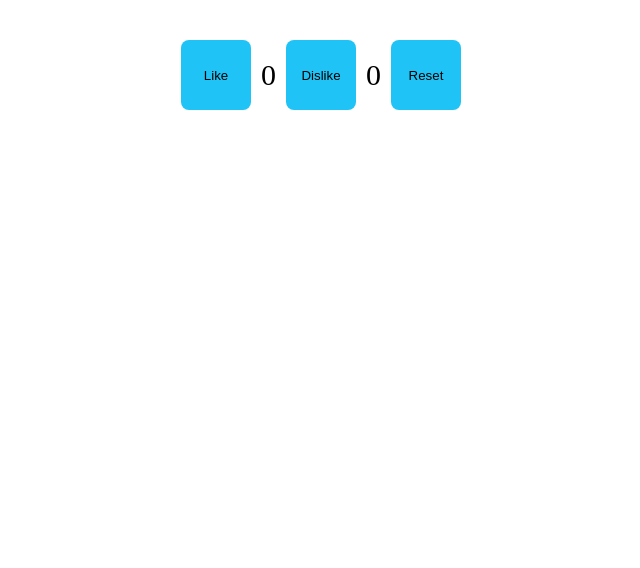
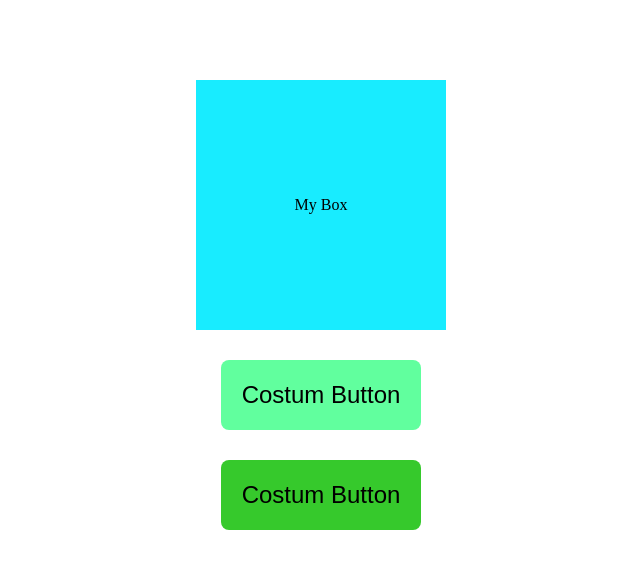
Before and after one commit to MischkaPCHI/Typescript_React, a React (Create React App) app: page / in a window 1280 px wide. Shown: the top 568 px of the page, without its empty margins (319-959 px from the left). Built offline with nearby package versions, Linux system fonts and the light colour scheme.

Commit message:
Lesson08

```diff
--- a/src/App.tsx
+++ b/src/App.tsx
@@ -1,6 +1,7 @@
 import "./App.css";
 //Lessons
 import Lessons06 from "./lessons/Lessons06/Lessons06";
+import Lesson08 from "lessons/Lesson08/Lesson08";
 
 //Homewok
 import Homework07 from "homeworks/Homework07/Homework07";
@@ -9,7 +10,8 @@ function App() {
   return (
     <div className="App">
       {/* <Lessons06 /> */}
-      <Homework07 />
+      {/* <Homework07 /> */}
+      <Lesson08 />
     </div>
   );
 }
--- /dev/null
+++ b/src/lessons/Lesson08/Lesson08.tsx
@@ -0,0 +1,15 @@
+import { BoxComponent,
+    Lesson08Component,
+    ButtonStyledComponents } from "./styles";
+
+const Lesson08 = () => {
+  return (
+    <Lesson08Component>
+      <BoxComponent>My Box</BoxComponent>
+      <ButtonStyledComponents mainButton>Costum Button</ButtonStyledComponents>
+      <ButtonStyledComponents mainButton={false}>Costum Button</ButtonStyledComponents>
+    </Lesson08Component>
+  );
+};
+
+export default Lesson08;
--- /dev/null
+++ b/src/lessons/Lesson08/styles.ts
@@ -0,0 +1,39 @@
+import styled from "@emotion/styled";
+import { css } from "@emotion/react";
+
+interface ButtonPropsStyled {
+  mainButton: boolean;
+}
+
+//создание шаблона стилей с помощи функции css
+const commonBoxStyles = css`
+  display: flex;
+  align-items: center;
+  justify-content: center;
+  width: 250px;
+  height: 250px;
+`;
+
+export const Lesson08Component = styled.div`
+  display: flex;
+  flex-direction: column;
+  align-items: center;
+  padding: 40px;
+  gap: 30px;
+`;
+
+export const BoxComponent = styled.div`
+  ${commonBoxStyles}
+  background: #18ecff;
+`;
+
+export const ButtonStyledComponents = styled.button<ButtonPropsStyled>`
+  width: 200px;
+  height: 70px;
+  border: none;
+  background: ${({ mainButton }) => (mainButton ? "#61FF9E" : "#36C92C")};
+  border-radius: 8px;
+  padding: 10px;
+  font-size: 24px;
+  cursor: pointer;
+`;
```
